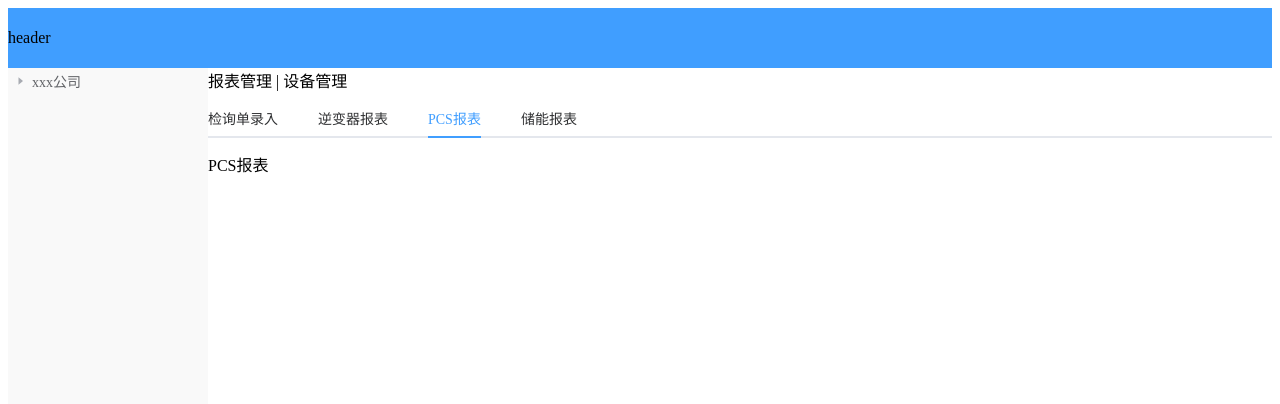
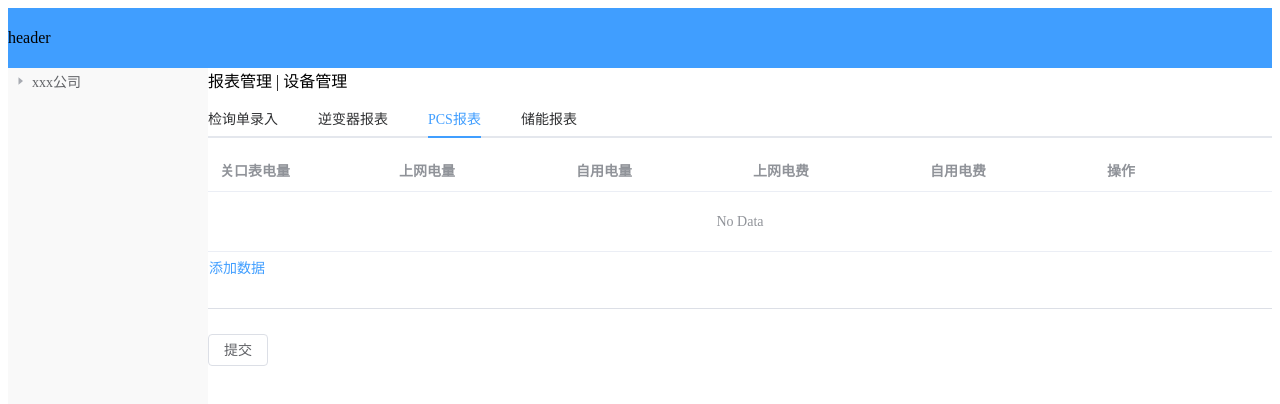
Before and after one commit to WanNing-Zhou/SolarPower, a Vue app: page /datashow/C1 in a window 1280 px wide. Both pictures are taken after a click on the tab "PCS报表". Shown: the top 404 px of the page. Built offline with nearby package versions, Linux system fonts and the light colour scheme.

Commit message:
feat: 添加pcs表单

```diff
--- a/src/views/DataShow/DataShow.vue
+++ b/src/views/DataShow/DataShow.vue
@@ -10,7 +10,7 @@
           <el-tabs v-model="activeName" class="demo-tabs">
             <el-tab-pane label="检询单录入" name="first"><inspection-checklist/></el-tab-pane>
             <el-tab-pane label="逆变器报表" name="second"><inverter-data/></el-tab-pane>
-            <el-tab-pane label="PCS报表" name="third">PCS报表</el-tab-pane>
+            <el-tab-pane label="PCS报表" name="third"><PSCList/></el-tab-pane>
             <el-tab-pane label="储能报表" name="fourth">储能报表</el-tab-pane>
           </el-tabs>
       </el-main>
@@ -22,6 +22,7 @@
 import {ref} from "vue";
 import InverterData from "@/views/DataShow/components/InverterData.vue";
 import InspectionChecklist from "@/views/DataShow/components/InspectionChecklist.vue";
+import PSCList from "@/views/DataShow/components/PSCList.vue";
 
 const activeName = ref('second')
 
--- a/src/views/DataShow/components/InspectionChecklist.vue
+++ b/src/views/DataShow/components/InspectionChecklist.vue
@@ -1,5 +1,5 @@
 <template>
-  <div>
+  <div class="inspection-checklist">
     <el-form label-width="100" title="检巡单">
       <el-form-item label="工作类型">
         <el-input></el-input>
@@ -51,5 +51,7 @@
 </script>
 
 <style scoped>
-
+  .inspection-checklist{
+    width: 600px;
+  }
 </style>
--- /dev/null
+++ b/src/views/DataShow/components/PSCList.vue
@@ -0,0 +1,102 @@
+<template>
+  <div class="PSC-list">
+    <el-table>
+      <!--      用户录入-->
+      <el-table-column prop="name" label="关口表电量">
+        <template slot-scope="scope">
+          <el-input v-if="scope.row.edit" v-model="scope.row.name" placeholder="姓名"></el-input>
+          <span v-else>{{ scope.row.name }}</span>
+        </template>
+      </el-table-column>
+      <!--用户输入-->
+      <el-table-column prop="name" label="上网电量">
+        <template slot-scope="scope">
+          <el-input v-if="scope.row.edit" v-model="scope.row.name" placeholder="姓名"></el-input>
+          <span v-else>{{ scope.row.name }}</span>
+        </template>
+      </el-table-column>
+
+      <el-table-column prop="name" label="自用电量">
+
+      </el-table-column>
+
+      <el-table-column prop="name" label="上网电费">
+      </el-table-column>
+
+      <el-table-column prop="" label="自用电费">
+
+      </el-table-column>
+
+      <el-table-column label="操作">
+        <template slot-scope="scope">
+          <el-button v-if="scope.row.edit" type="text" size="medium" @click="confirmAdd(scope.row)">
+            <i class="el-icon-check" aria-hidden="true"></i>
+          </el-button>
+          <div v-else>
+            <el-button type="text" size="medium" @click="editData(scope.row)">
+              <i class="el-icon-edit" aria-hidden="true"></i>
+            </el-button>
+            <el-button type="text" size="medium" @click="deleteData(scope.row,scope.$index)">
+              <i class="el-icon-delete" aria-hidden="true"></i>
+            </el-button>
+          </div>
+        </template>
+      </el-table-column>
+
+    </el-table>
+
+
+    <el-button type="text" @click="addData">添加数据</el-button>
+    <el-divider></el-divider>
+    <el-button @click="submitData">提交 </el-button>
+
+  </div>
+</template>
+
+<script setup lang="ts">
+
+import {reactive, ReactiveFlags, Ref, ref} from "vue";
+
+interface pscData{
+  gatewayPower?:number | string //关口表电量
+  onlinePower?: number | string // 上网电量
+  selfUseCharge ?: number | string //自用费用
+  onlineCahrge ?: number | string // 上网费用
+  selfUseCharge ?: number |  string // 自用电费
+  edit ?: boolean //是否是编辑状态
+}
+
+const tableData:Ref<Array<pscData>> = ref([{}])
+
+//添加
+const addData  = () => {
+  tableData.value.push({
+    edit: true,
+  });
+}
+
+//确认添加
+const confirmAdd = (row)=>{
+  row.edit = false;
+}
+
+//修改
+const editData = (row)=>{
+  row.edit = true;
+}
+
+//删除
+const deleteData = (row, index)=>{
+  tableData.value.splice(index, 1);
+}
+//提交数据
+const submitData = ()=>{
+  alert(JSON.stringify(this.tableData))
+}
+
+</script>
+
+
+<style scoped>
+
+</style>
```
